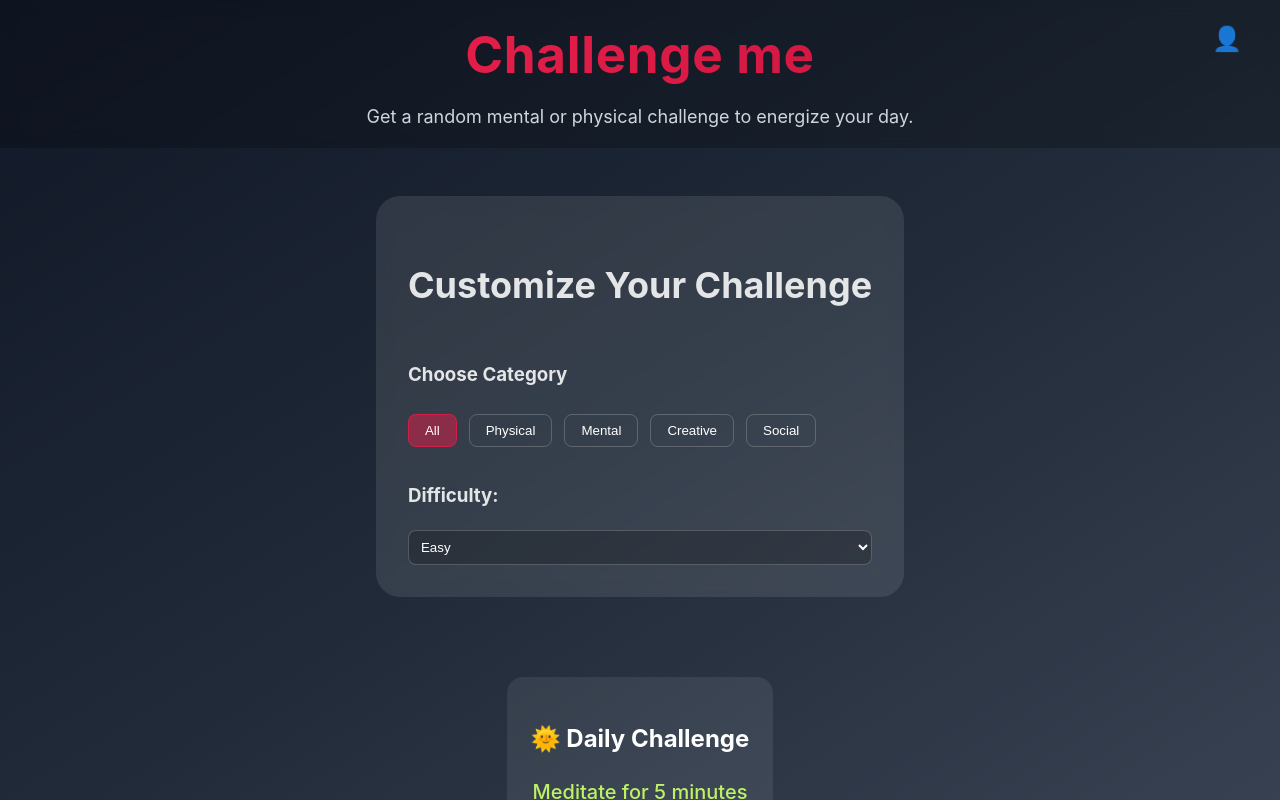
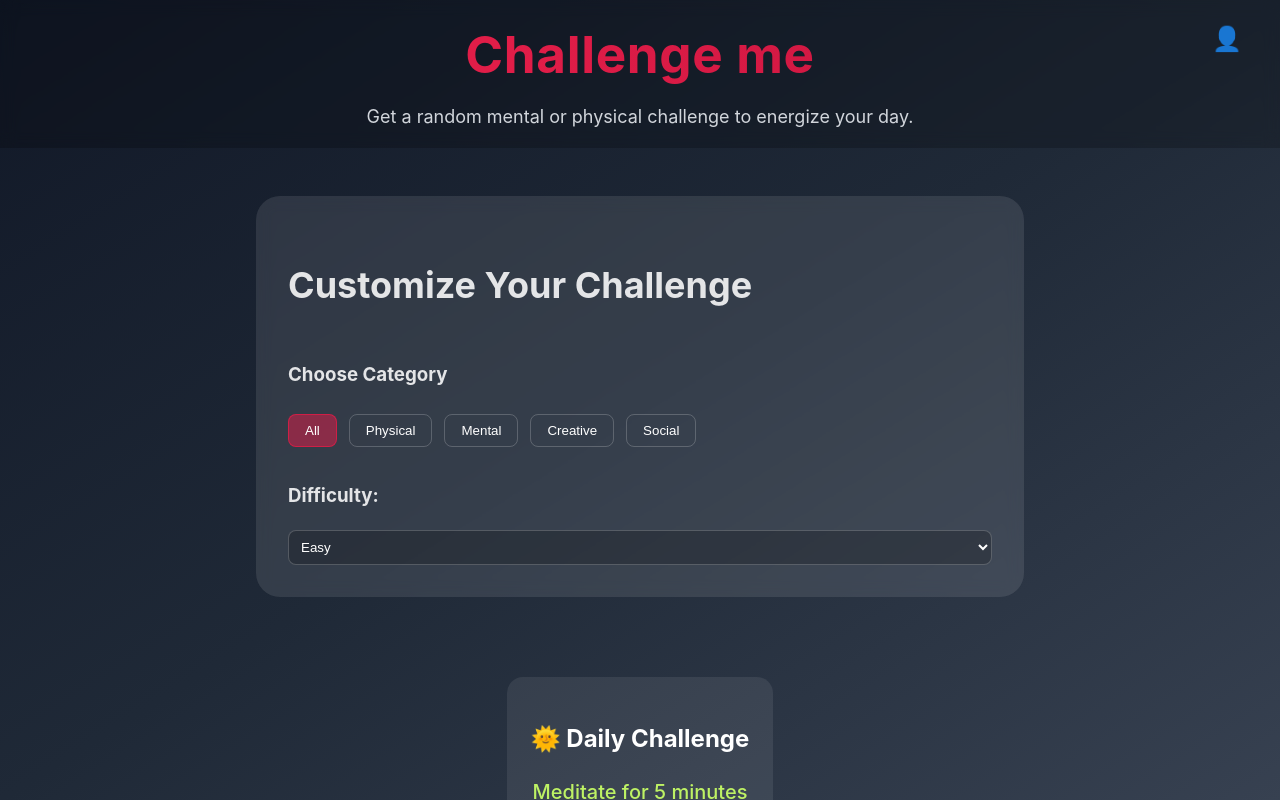
Before and after one commit to robertoandino/challenge-me, a React (Vite) app: page / in a window 1280 px wide. Built offline with nearby package versions, Linux system fonts and the light colour scheme.

Commit message:
Refactor .page-content styles for improved layout and responsiveness

```diff
--- a/src/pages/Home.css
+++ b/src/pages/Home.css
@@ -50,12 +50,15 @@ html, body {
 }
 
 .page-content {
-    max-width: 800px;
-    margin: 0 auto;
-    padding: 2rem 1rem;
+    flex: 1 1 auto;
     display: flex;
     flex-direction: column;
-    gap: 3rem;
+    gap: 1rem;
+    overflow: hidden;
+    padding: 0.5rem 0.1rem;
+    max-width: 100vw;
+    width: 100vw;
+    box-sizing: border-box;
 }
 
 .page-content {
```
